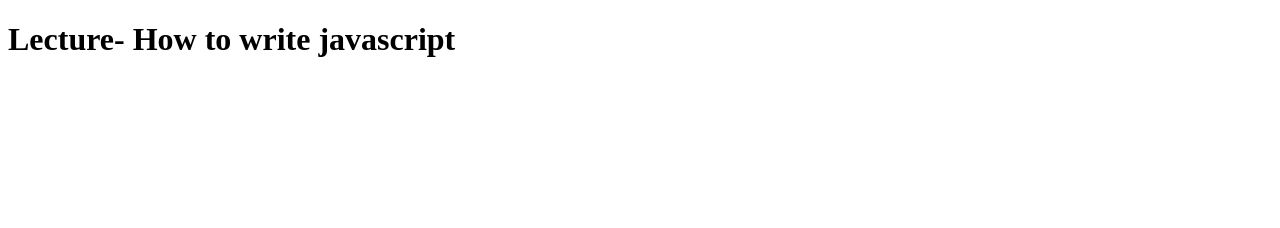
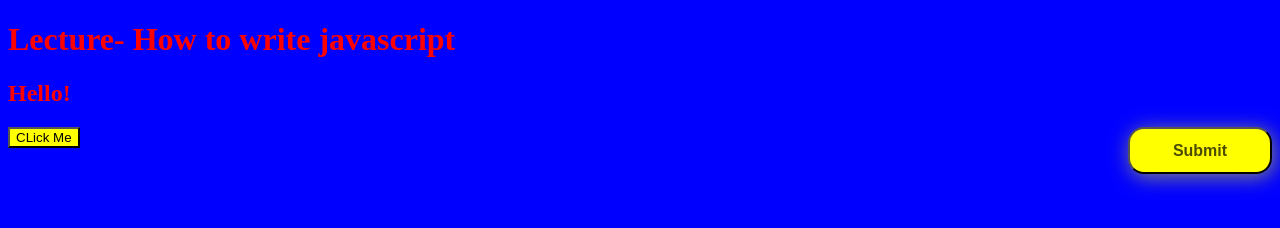
Before and after one commit to tawahpeggy/JS-Study, a plain HTML site: page index.html in a window 1280 px wide. Drawn offline with Linux system fonts and the light colour scheme.

Commit message:
manipulation of document object model

```diff
--- a/index.html
+++ b/index.html
@@ -8,6 +8,9 @@
 </head>
 <body>
   <h1>Lecture- How to write javascript</h1>
+  <h2 id="title">Hello!</h2>
+  <button id="btn">CLick Me</button>
+  <button id="submit">Submit</button>
   <script src="/script.js">
 </script>
 </body>
--- a/script.js
+++ b/script.js
@@ -499,3 +499,31 @@ var per = {
         }
 }
 console.log(per.getFullName());
+
+// Document Object Model
+// Select the eleent or group of elements that we want to effect
+// Decide the effect we want to apply to the selection
+var submit = document.getElementById('submit')
+document.body.style.backgroundColor = 'blue';
+document.body.style.color = 'red';
+document.getElementById('btn').style.color = 'black';
+document.getElementById('btn').style.backgroundColor = 'yellow';
+
+//assign to variable
+// const element = document.getElementById('element');
+const win = window;
+console.log(win.document.location);
+
+// return a node object or a node list,which is an arraylike object
+const btn = document.getElementById('btn');
+let name = btn.nodeName;
+console.log(name);
+submit.style.fontSize = '1rem';
+submit.style.fontWeight = 'bold';
+submit.style.borderRadius = '1rem';
+submit.style.backgroundColor = 'yellow';
+submit.style.color = 'rgba(0, 0, 0, 0.7)';
+submit.style.float = 'right';
+submit.style.padding = '.8rem';
+submit.style.width = '9rem';
+submit.style.boxShadow = '2px 3px 20px grey'; //offset-x, ofset-y,blur-radius,color
```
